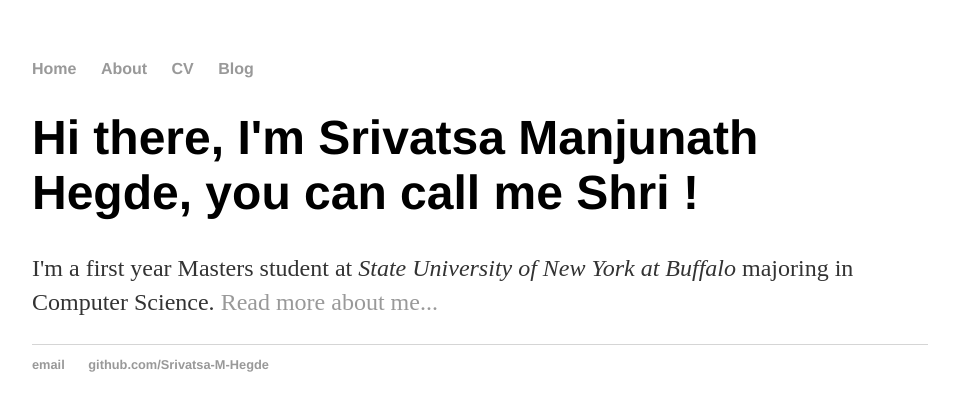
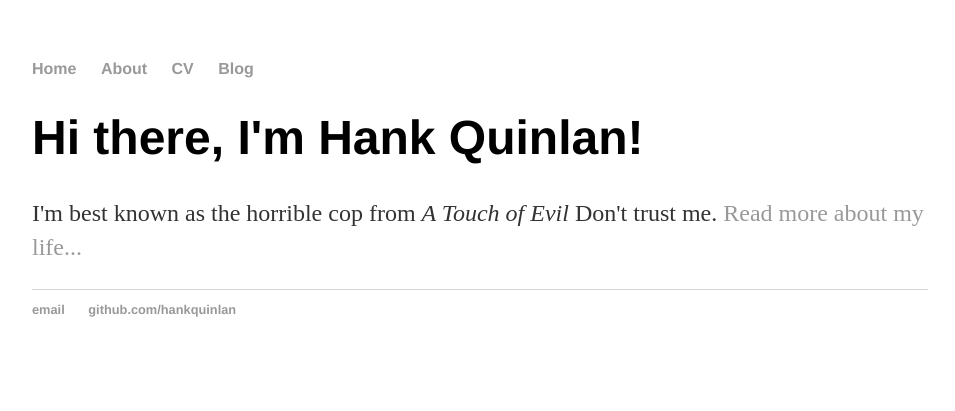
Before and after one commit to Srivatsa-M-Hegde/Srivatsa-M-Hegde.github.io, a Jekyll site: the page built from index.html, in a window 1280 px wide. Shown: the top 411 px of the page, without its empty margins (160-1115 px from the left). Built offline with Jekyll 4.4.1, drawn with Linux system fonts in a browser that asks for light colours.

Commit message:
Update index.html
updated the index.html to include the jekyll layout

```diff
--- a/index.html
+++ b/index.html
@@ -1,30 +1,8 @@
-<!DOCTYPE html>
-<html>
-	<head>
-		<title>Personal Website</title>
-		<!-- link to main stylesheet -->
-		<link rel="stylesheet" type="text/css" href="/css/main.css">
-	</head>
-	<body>
-		<nav>
-    		<ul>
-        		<li><a href="/">Home</a></li>
-	        	<li><a href="/about">About</a></li>
-        		<li><a href="/cv">CV</a></li>
-        		<li><a href="/blog">Blog</a></li>
-    		</ul>
-		</nav>
-		<div class="container">
-    		<div class="blurb">
-        		<h1>Hi there, I'm Srivatsa Manjunath Hegde, you can call me Shri !</h1>
-				<p>I'm a first year Masters student at <em>State University of New York at Buffalo</em> majoring in Computer Science. <a href="/about">Read more about me...</a></p>
-    		</div><!-- /.blurb -->
-		</div><!-- /.container -->
-		<footer>
-    		<ul>
-        		<li><a href="shegde4@buffalo.edu">email</a></li>
-        		<li><a href="https://github.com/Srivatsa-M-Hegde">github.com/Srivatsa-M-Hegde</a></li>
-			</ul>
-		</footer>
-	</body>
-</html>
+---
+layout: default
+title: Hank Quinlan, Horrible Cop
+---
+<div class="blurb">
+	<h1>Hi there, I'm Hank Quinlan!</h1>
+	<p>I'm best known as the horrible cop from <em>A Touch of Evil</em> Don't trust me. <a href="/about">Read more about my life...</a></p>
+</div><!-- /.blurb -->
```
